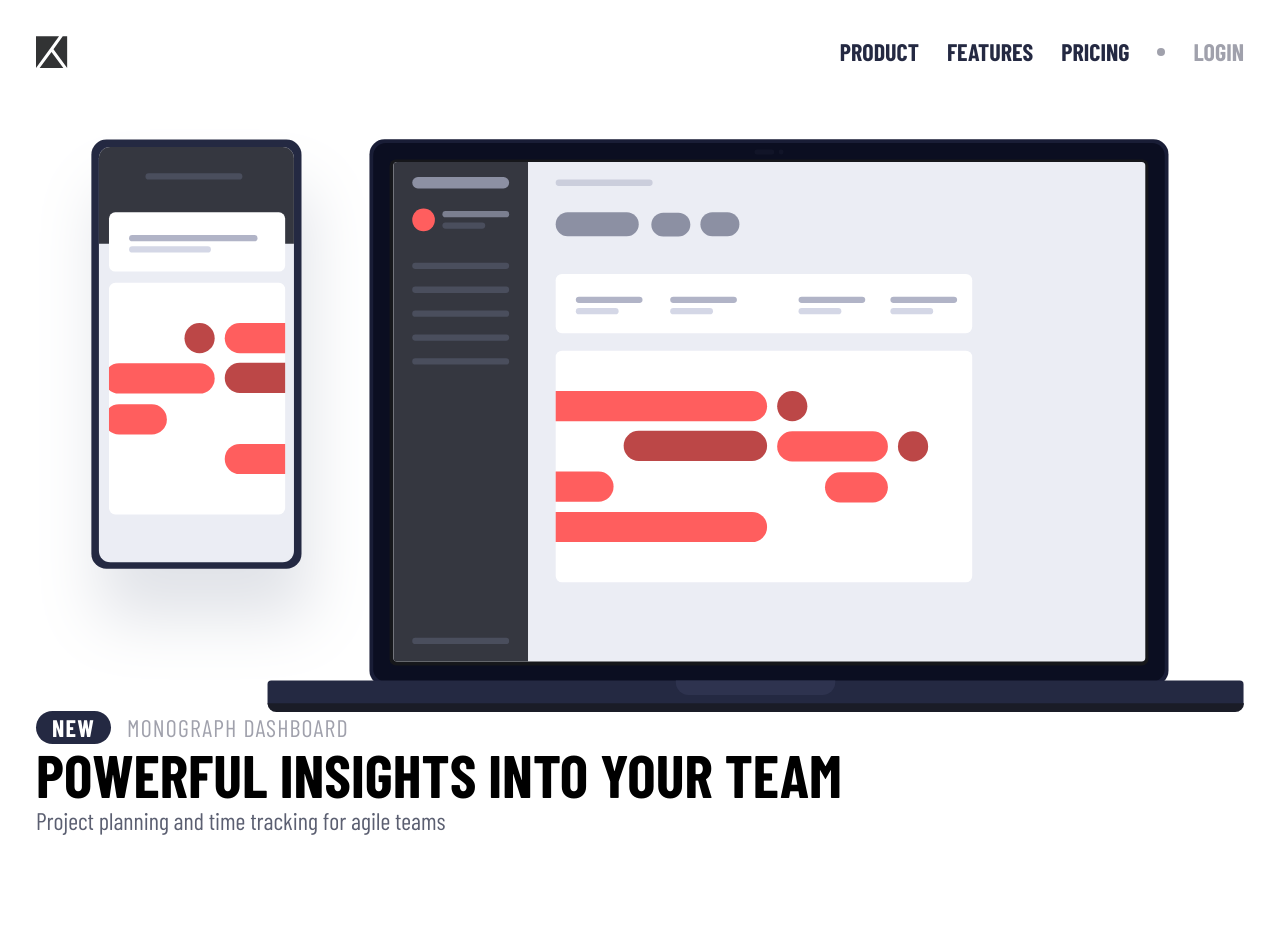
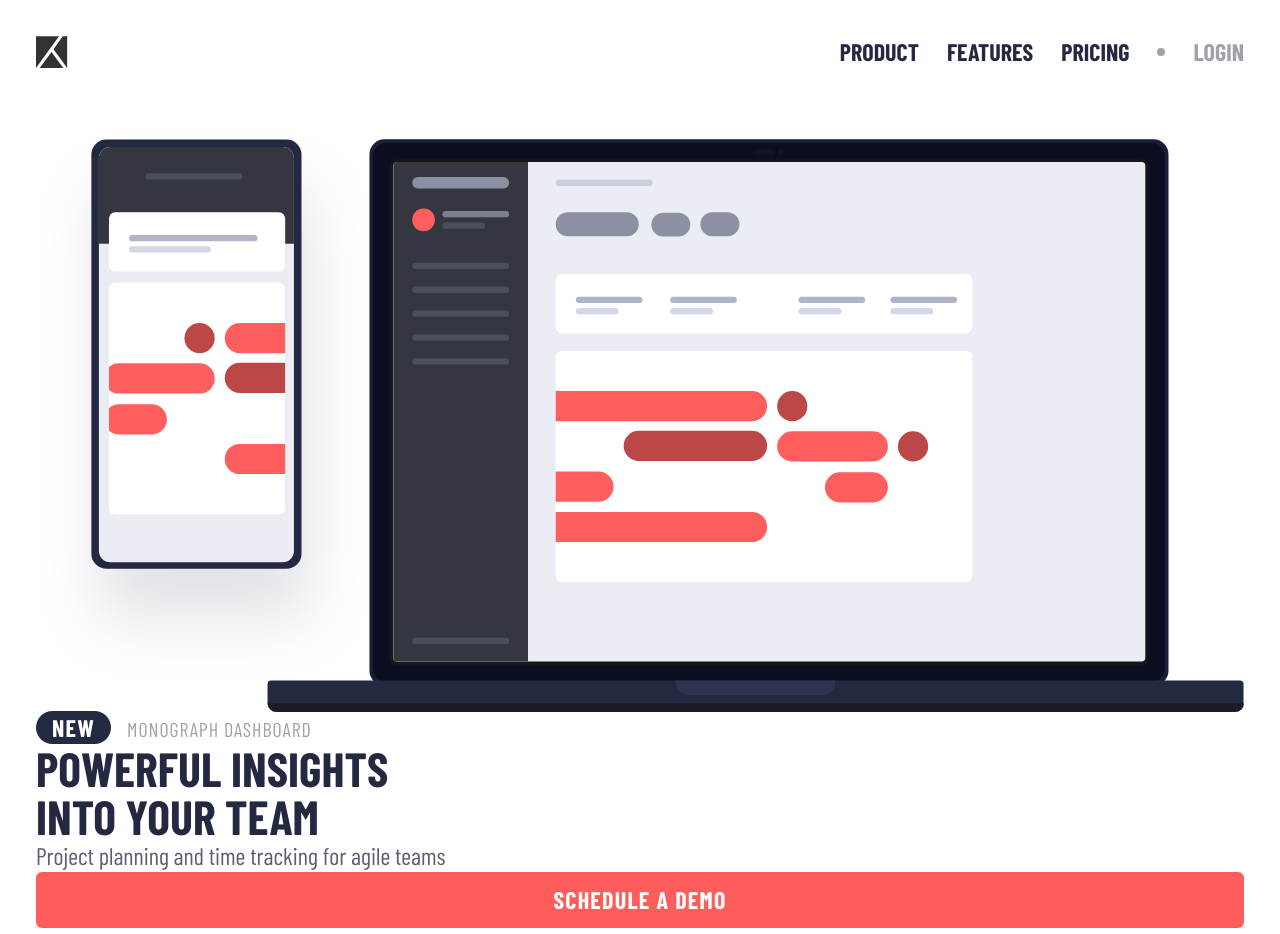
Before and after one commit to paul-blackwell/project-tracking-intro-component, a Next.js app in the folder project-tracking/: page / in a window 1280 px wide. Shown: the top 934 px of the page. Before the commit the page ends 837 px from the top, so only its background shows below. Built offline with nearby package versions, Linux system fonts and the light colour scheme.

Commit message:
Added Primary button

```diff
--- a/project-tracking/components/Main.js
+++ b/project-tracking/components/Main.js
@@ -1,5 +1,7 @@
 
 import SpanRounded from './SpanRounded';
+import PrimaryButton from './buttons/PrimaryButton';
+import SecondaryButton from './buttons/SecondaryButton';
 
 const Main = (props) => {
     return (
@@ -7,13 +9,16 @@ const Main = (props) => {
             <img className="w-full h-auto" src="/images/illustration-devices.svg" />
             <header>
                 <SpanRounded>New</SpanRounded>
-                <span className="text-neutral-200 tracking-wider uppercase">Monograph dashboard</span>
-                <h1 className="uppercase text-2xl font-bold">
-                    <span className="text-6xl ">Powerful insights into your team</span>
+                <span className="text-neutral-200 tracking-wider uppercase text-xl">Monograph dashboard</span>
+                <h1 className="uppercase text-5xl font-bold text-neutral-400">
+                    <span className="block">Powerful insights</span>
+                    <span>into your team</span>
                 </h1>
                 <p className="text-neutral-300">Project planning and time tracking for agile teams</p>
-                <a href="#"></a>
-                <a href="#"></a>
+                <div>
+                    <PrimaryButton type="link" url="#">Schedule a demo</PrimaryButton>
+                    <span>To see preview</span>
+                </div>
             </header>
         </main>
     )
--- /dev/null
+++ b/project-tracking/components/buttons/PrimaryButton.js
@@ -0,0 +1,27 @@
+
+const PrimaryButton = (props) => {
+
+    const buttonStyles = 'block rounded-md text-center tracking-wider bg-primary font-bold px-7 py-3 text-white uppercase cursor-pointer  transform ease-out duration-700  hover:scale-105 w-full'
+
+    if (props.type === 'link') {
+        return (
+            <a href={props.url ? props.url : '#'} className={buttonStyles}>
+                {props.children}
+            </a>
+        )
+    } else if (props.type === 'button') {
+        return (
+            <button onClick={props.onClick ? props.onClick : () => console.log('button onPress not configured')} className={buttonStyles}>
+                {props.children}
+            </button>
+        )
+    } else {
+        return (
+            <a href={props.url ? props.url : '#'} className={buttonStyles}>
+                {props.children}
+            </a>
+        )
+    }
+}
+
+export default PrimaryButton;
```
